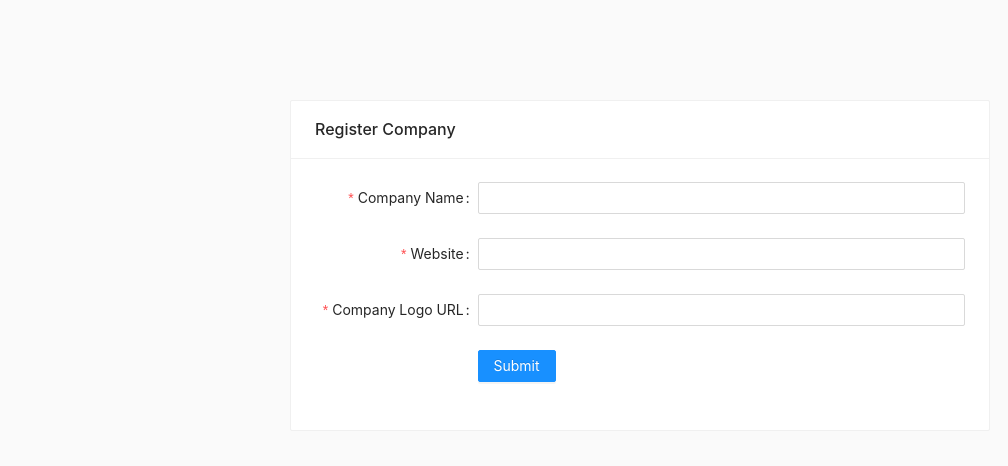
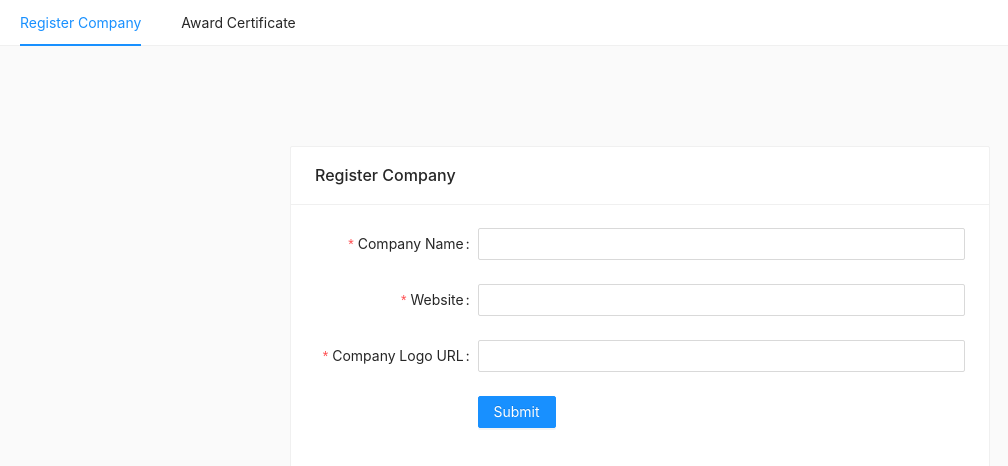
Before and after one commit to Ahmed067Abdullah/certificate-verifier-Solidity-MERN, a React (Create React App) app in the folder client/: page /register-company in a window 1280 px wide. Shown: the top 466 px of the page, without its empty margins (0-1008 px from the left). Built offline with nearby package versions, Linux system fonts and the light colour scheme.

Commit message:
navbar added

```diff
--- /dev/null
+++ b/client/src/components/nav-bar/NavBar.js
@@ -0,0 +1,25 @@
+import React, { useState } from 'react';
+import { Menu } from 'antd';
+import { Link } from 'react-router-dom';
+
+const NavBar = () => {
+  const [current, setCurrent] = useState(window.location.pathname.slice(1));
+  return (
+    <div>
+      <Menu onClick={e => setCurrent(e.key)} selectedKeys={[current]} mode="horizontal">
+        <Menu.Item key="register-company">
+          <Link to="/register-company">
+            Register Company
+          </Link>
+        </Menu.Item>
+        <Menu.Item key="award-certificate">
+          <Link to="/award-certificate">
+            Award Certificate
+          </Link>
+        </Menu.Item>
+      </Menu>
+    </div>
+  );
+};
+
+export default NavBar;
--- a/client/src/containers/award-certificate/AwardCertificate.js
+++ b/client/src/containers/award-certificate/AwardCertificate.js
@@ -1,8 +1,9 @@
 import React from 'react';
 import { Form, Input, Button, Card, DatePicker } from 'antd';
+import Navbar from '../../components/nav-bar/NavBar';
+import { awardCertificateFormFields as formFields } from '../../shared/formFields';
+import { layout, tailLayout } from '../../shared/formLayout';
 import stylesheet from './AwardCertificate.styles';
-import { awardCertificateFormFields as formFields } from '../../shared/formFields';
-import { layout, tailLayout} from '../../shared/formLayout';
 
 const AwardCertificate = () => {
   const onFinish = values => {
@@ -17,6 +18,7 @@ const AwardCertificate = () => {
 
   return (
     <div>
+      <Navbar />
       <Card
         className={classes['register-company-card']}
         title="Award Certificate">
--- a/client/src/containers/register-company/RegisterCompany.js
+++ b/client/src/containers/register-company/RegisterCompany.js
@@ -1,5 +1,6 @@
 import React from 'react';
 import { Form, Input, Button, Card } from 'antd';
+import Navbar from '../../components/nav-bar/NavBar';
 import { registerCompanyFormFields as formFields } from '../../shared/formFields';
 import { layout, tailLayout } from '../../shared/formLayout';
 import stylesheet from './RegisterCompany.styles';
@@ -22,6 +23,7 @@ const RegisterCompany = () => {
 
   return (
     <div>
+      <Navbar />
       <Card
         className={classes['register-company-card']}
         title="Register Company">
```
